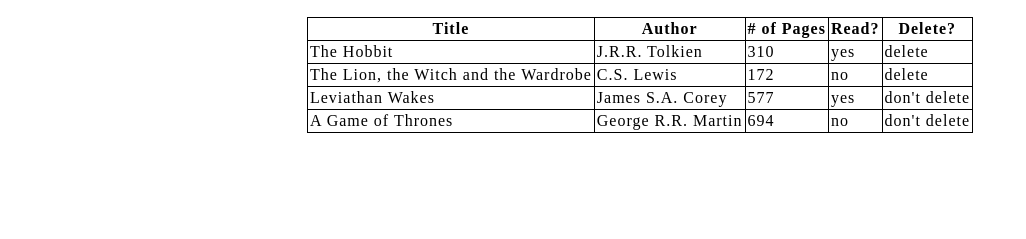
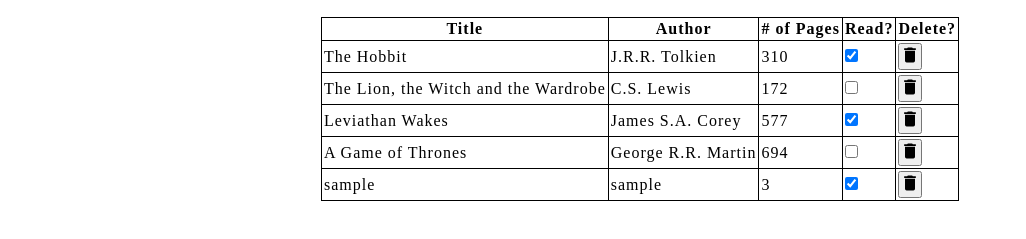
Before and after one commit to cwilso28/reading_list, a plain HTML site: page index.html in a window 1280 px wide. Shown: the part 87-326 px from the top of the page, without its empty margins (0-1026 px from the left). Drawn offline with Linux system fonts and the light colour scheme.

Commit message:
Add delete button to each row
The delete button will be used to delete each row and needs some sort of
ID to go along with it to determine which row to delete.

```diff
--- a/javascript.js
+++ b/javascript.js
@@ -4,24 +4,52 @@
 //                   ("A Game of Thrones", "George R.R. Martin", "694", createCheckbox, createDelete)
 // ];
 
-let partial_test_array = [["The Hobbit", "J.R.R. Tolkien", "310", "yes", "delete"],
-    ["The Lion, the Witch and the Wardrobe", "C.S. Lewis", "172", "no", "delete"],
-    ["Leviathan Wakes", "James S.A. Corey", "577", "yes", "don't delete"],
-    ["A Game of Thrones", "George R.R. Martin", "694", "no", "don't delete"]
+let partial_test_array = [["The Hobbit", "J.R.R. Tolkien", "310", "read", "delete"],
+    ["The Lion, the Witch and the Wardrobe", "C.S. Lewis", "172", "not_read", "delete"],
+    ["Leviathan Wakes", "James S.A. Corey", "577", "read", "don't delete"],
+    ["A Game of Thrones", "George R.R. Martin", "694", "not-read", "don't delete"],
+    ["sample", "sample", "3", "read", "sample"]
 ];
 
 
 let test_line = [["The Hobbit", "J.R.R. Tolkien", "310", "yes", "delete"]];
 
 let buttonContainer = document.querySelector("#add-book");
+let column_count = document.querySelector("thead").rows[0].cells.length;
+let table = document.querySelector("tbody");
+
+let check_box = document.createElement("input");
+check_box.type = "checkbox";
+check_box.id = "read_status";
+check_box.name = "read_status";
+check_box.value = "read";
+
 
 function insertBookRow (book_info_array) {
-    let column_count = document.querySelector("thead").rows[0].cells.length;
-    let table = document.querySelector("tbody");
+
     let row = table.insertRow(-1);
     for (let i=0; i < column_count; i++) {
         let cell = row.insertCell(i)
-        cell.textContent = book_info_array[i];
+
+        if (i === 3 ) {
+            if (book_info_array[i] === 'read') {
+                check_for_read = "checked = checked";
+            }
+            else {
+                check_for_read = '';
+            }
+
+            cell.innerHTML = `<input type = 'checkbox' id = 'read_status' name = 'read_status' value = 'read' ${check_for_read}></input>`;
+        }
+
+        else if (i === 4) {
+            let row_counter = document.querySelector('tbody').rows.length;
+            cell.innerHTML = `<button type=button id=row_${row_counter} class="delete_button"><img src="resources/delete.svg" alt="Delete button"></button>`
+        }
+
+        else {
+            cell.textContent = book_info_array[i];
+        }
     };
 };
 
--- a/stylesheet.css
+++ b/stylesheet.css
@@ -26,3 +26,12 @@ td, th {
   border: 1px solid black;
   padding: 2px;
 }
+
+img {
+  width: 20px;
+}
+
+.delete_button:active>img{
+  filter: invert(8%) sepia(90%) saturate(7474%) hue-rotate(4deg) brightness(82%) contrast(108%);
+  color: #b40000;
+}
```
Also changed, not shown: resources/delete.svg (added).
